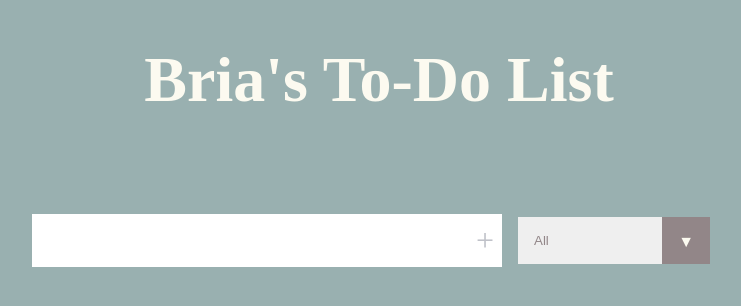
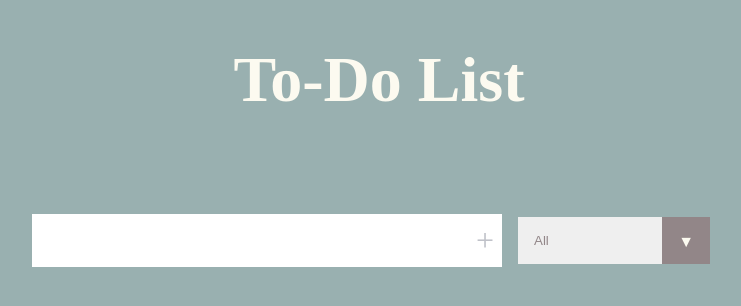
Before and after one commit to whiteheadbria/todo-app, a React (Create React App) app: page / in a window 1280 px wide. Shown: the top 306 px of the page, without its empty margins (261-1002 px from the left). Built offline with nearby package versions, Linux system fonts and the light colour scheme.

Commit message:
changed header name

```diff
--- a/src/App.js
+++ b/src/App.js
@@ -12,7 +12,7 @@ const[todos, setTodos] = useState([]); // store todos, an array of objects
   return (
     <div className="App">
     <header>
-      <h1>Bria's To-Do List</h1>
+      <h1>To-Do List</h1>
       </header>
       <Form inputText={inputText}
       setInputText={setInputText}
```
